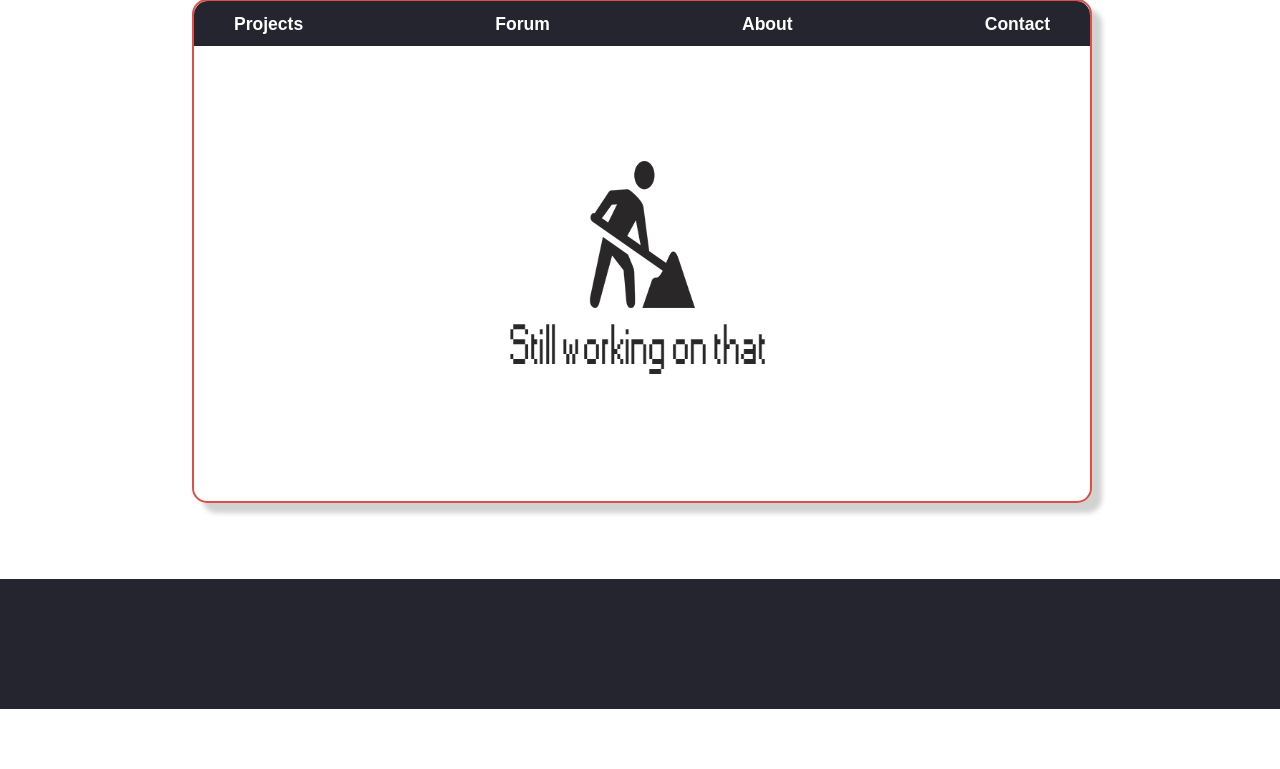
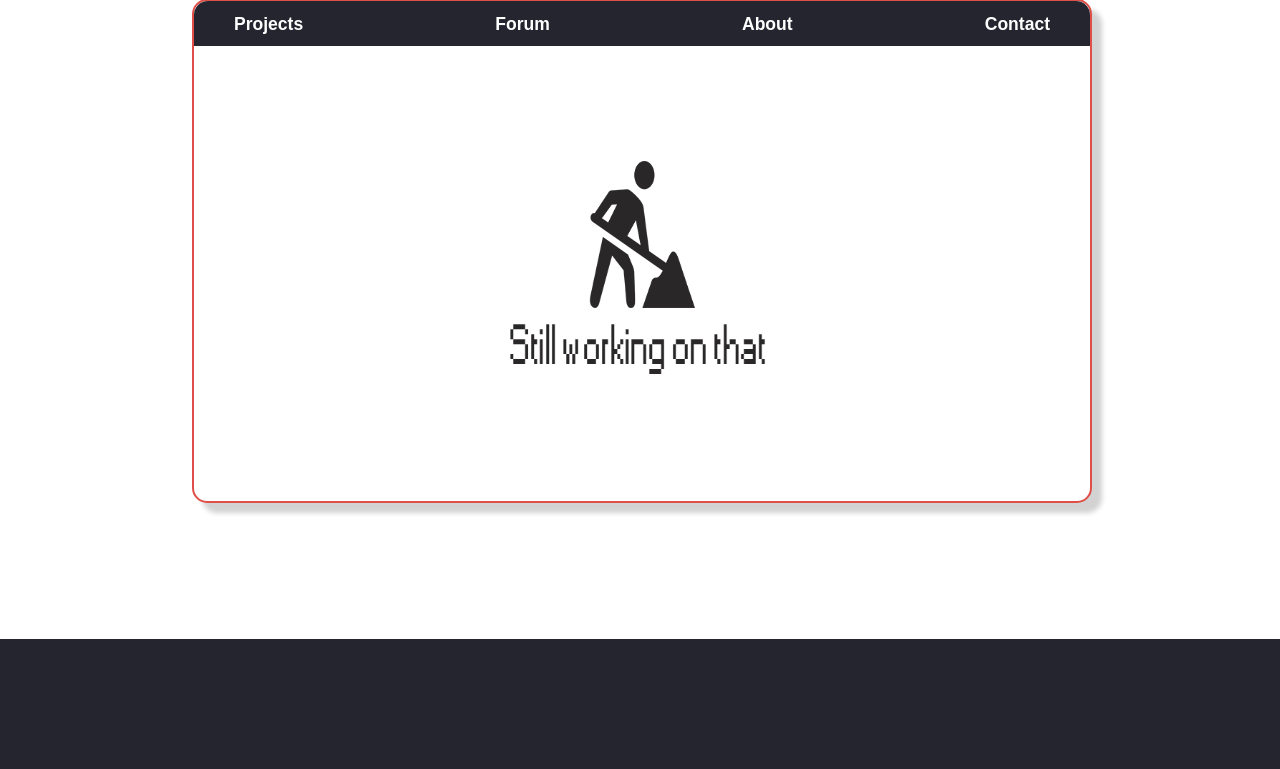
Before and after one commit to LaFourmiProgrammeuse/ProgressProject, a PHP site: page /html/home.php in a window 1280 px wide. Shown: the part 171-940 px from the top of the page. Run offline with PHP 8.4, Linux system fonts and the light colour scheme.

Commit message:
Ajustement position footer

```diff
--- a/ProgrammingAnts/css/home_acceuil.css
+++ b/ProgrammingAnts/css/home_acceuil.css
@@ -180,5 +180,5 @@ body {
 			background-color: #24252f;
 			width: 100%;
 			height: 130px;
-			top: 750px;
+			bottom: 0px;
 		}
```
